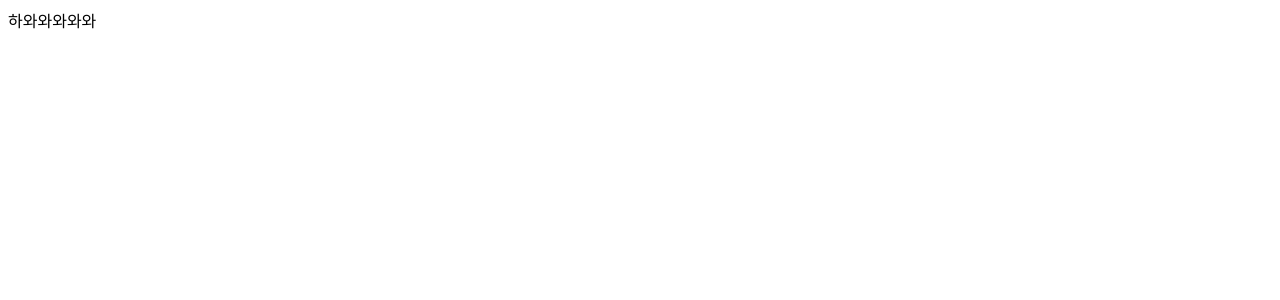
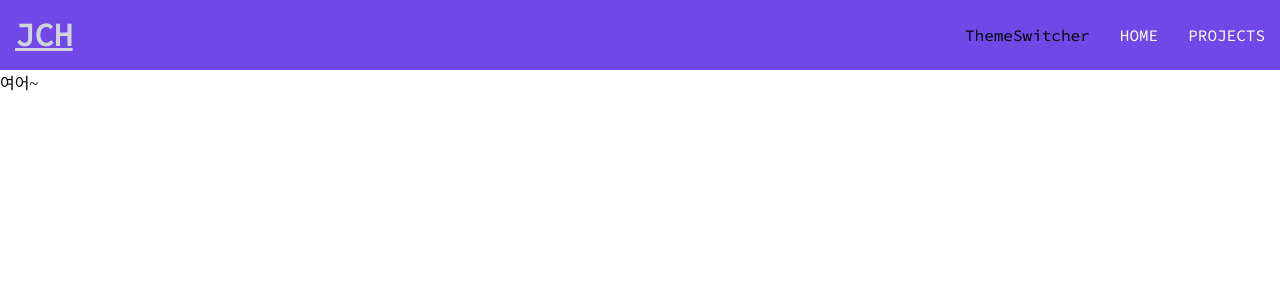
Before and after one commit to Dellil/chanhee.dev, a React (Create React App) app: page / in a window 1280 px wide. Shown: the top 300 px of the page. Built offline with nearby package versions, Linux system fonts and the light colour scheme; a web font is replaced by a local one.

Commit message:
working on header component

```diff
--- a/package.json
+++ b/package.json
@@ -8,6 +8,7 @@
         "@testing-library/user-event": "^7.1.2",
         "react": "^16.13.1",
         "react-dom": "^16.13.1",
+        "react-router-dom": "^5.2.0",
         "react-scripts": "3.4.3",
         "styled-components": "^5.2.0"
     },
@@ -30,7 +31,6 @@
         ]
     },
     "devDependencies": {
-        "eslint": "^7.10.0",
         "eslint-config-airbnb": "^18.2.0",
         "eslint-config-prettier": "^6.12.0",
         "eslint-plugin-import": "^2.22.1",
--- a/public/index.html
+++ b/public/index.html
@@ -27,7 +27,7 @@
         <noscript>You need to enable JavaScript to run this app.</noscript>
         <div id="root"></div>
         <!--
-IT'S ASCII ART, PLEASE INCREASE THE WIDTH OF THE CONSOLE SIZE WIDELY TO SEE MY WAIFU
+IT'S AN ASCII ART, PLEASE INCREASE THE WIDTH OF THE CONSOLE SIZE WIDELY TO SEE MY WAIFU
 *****,,,,,,,,,,,,,,,,,,,,*%&&&&&&@@@@%*,**,**,********//////*******,,,,,,,,,,,,,,,,,,,,,,,,,,,,,,,,,,,,,,,,**************************,,,,,,,,,,,.....,
 ,,*****,,,,,,,,,,,,,,,,,*&&&&&@@@&&@@*,,,,******,*****//////********,,,,,,,,,,,,,,,,,,,,,,,,,,,,,,,,,,,,,,,,**********/////************,,,,,,,,,,,,,,,
 ,,,***,,,,,,,,,*********&@@@&&&@@@@@%,,,,,,,,*,********///**//********,,,,,,,,,,,,,,,,,,,,,,,,,,,,,,,,,,,,,,,*****/****///////*****///****,,,,,,,,,,,,
--- a/src/App.js
+++ b/src/App.js
@@ -1,7 +1,24 @@
 import React from 'react';
+import { ThemeProvider } from 'styled-components';
+import { BrowserRouter as Router, Switch, Route } from 'react-router-dom';
+import GlobalStyles, { theme } from './GlobalStyles';
+import { Header } from './components';
+import { Home } from './components/pages';
 
 function App() {
-    return <div>하와와와와와</div>;
+    return (
+        <>
+            <GlobalStyles />
+            <ThemeProvider theme={theme}>
+                <Router>
+                    <Header />
+                    <Switch>
+                        <Route path="/" exact component={Home} />
+                    </Switch>
+                </Router>
+            </ThemeProvider>
+        </>
+    );
 }
 
 export default App;
--- /dev/null
+++ b/src/GlobalStyles.js
@@ -0,0 +1,21 @@
+import styled, { createGlobalStyle } from 'styled-components';
+
+export default createGlobalStyle`
+    * {
+        margin: 0;
+        padding: 0;
+        box-sizing: border-box;
+    }
+`;
+
+export const theme = {
+    header: {
+        height: '70px',
+        backgroundColor: '#7048e8',
+    },
+};
+
+export const Container = styled.div`
+    max-width: 1300px;
+    margin: 0 auto;
+`;
--- /dev/null
+++ b/src/components/Header/Header.elements.js
@@ -0,0 +1,67 @@
+import styled from 'styled-components';
+import { Link } from 'react-router-dom';
+
+import { Container } from '../../GlobalStyles';
+
+export const HeaderWrapper = styled.header`
+    width: 100%;
+    height: ${(props) => props.theme.header.height};
+    background-color: ${(props) => props.theme.header.backgroundColor};
+    font-family: 'Source Code Pro';
+`;
+
+export const HeaderContainer = styled(Container)`
+    display: flex;
+    justify-content: space-between;
+`;
+
+export const HeaderLogo = styled.div`
+    display: flex;
+    justify-content: flex-start;
+`;
+
+// HEADER MENU
+export const HeaderMenu = styled.ul`
+    list-style-type: none;
+    display: flex;
+`;
+
+export const HeaderItem = styled.li`
+    display: flex;
+    align-items: center;
+
+    &:nth-child(2) {
+        margin-left: 15px;
+    }
+`;
+
+export const HeaderText = styled.p`
+    color: white;
+`;
+
+export const HeaderLink = styled(Link)`
+    text-decoration: none;
+    display: flex;
+    align-items: center;
+    height: ${(props) => props.theme.header.height};
+    padding: 0 15px;
+    transition: all 0.15s ease-out;
+
+    & * {
+        transition: all 0.15s ease-out;
+    }
+    &:hover {
+        text-decoration-color: #ced4da;
+        & * {
+            color: #ced4da;
+        }
+    }
+`;
+
+// LOGO
+export const HeaderLogoLink = styled(HeaderLink)`
+    display: flex;
+    align-items: center;
+    text-decoration: underline;
+    color: white;
+`;
--- /dev/null
+++ b/src/components/Header/Header.js
@@ -0,0 +1,43 @@
+import React from 'react';
+
+import {
+    HeaderWrapper,
+    HeaderContainer,
+    HeaderLogo,
+    HeaderMenu,
+    HeaderItem,
+    HeaderLink,
+    HeaderLogoLink,
+    HeaderText,
+} from './Header.elements';
+
+function Header() {
+    return (
+        <>
+            <HeaderWrapper>
+                <HeaderContainer>
+                    <HeaderLogo>
+                        <HeaderLogoLink to="/">
+                            <h1>JCH</h1>
+                        </HeaderLogoLink>
+                    </HeaderLogo>
+                    <HeaderMenu>
+                        <HeaderItem>ThemeSwitcher</HeaderItem>
+                        <HeaderItem>
+                            <HeaderLink to="/">
+                                <HeaderText>HOME</HeaderText>
+                            </HeaderLink>
+                        </HeaderItem>
+                        <HeaderItem>
+                            <HeaderLink to="/projects">
+                                <HeaderText>PROJECTS</HeaderText>
+                            </HeaderLink>
+                        </HeaderItem>
+                    </HeaderMenu>
+                </HeaderContainer>
+            </HeaderWrapper>
+        </>
+    );
+}
+
+export default Header;
--- /dev/null
+++ b/src/components/index.js
@@ -0,0 +1,2 @@
+// eslint-disable-next-line import/prefer-default-export
+export { default as Header } from './Header/Header';
--- /dev/null
+++ b/src/components/pages/Home/Home.js
@@ -0,0 +1,7 @@
+import React from 'react';
+
+function Home() {
+    return <div>여어~</div>;
+}
+
+export default Home;
--- /dev/null
+++ b/src/components/pages/index.js
@@ -0,0 +1,2 @@
+// eslint-disable-next-line import/prefer-default-export
+export { default as Home } from './Home/Home';
--- a/src/font.css
+++ b/src/font.css
@@ -1 +1,2 @@
-@import url(https://fonts.googleapis.com/earlyaccess/nanumgothiccoding.css);
+@import url('https://fonts.googleapis.com/earlyaccess/nanumgothiccoding.css');
+@import url('https://fonts.googleapis.com/css2?family=Source+Code+Pro&display=swap');
```
Also changed, not shown: 2 other files (tests, documents, lock files or other folders).
